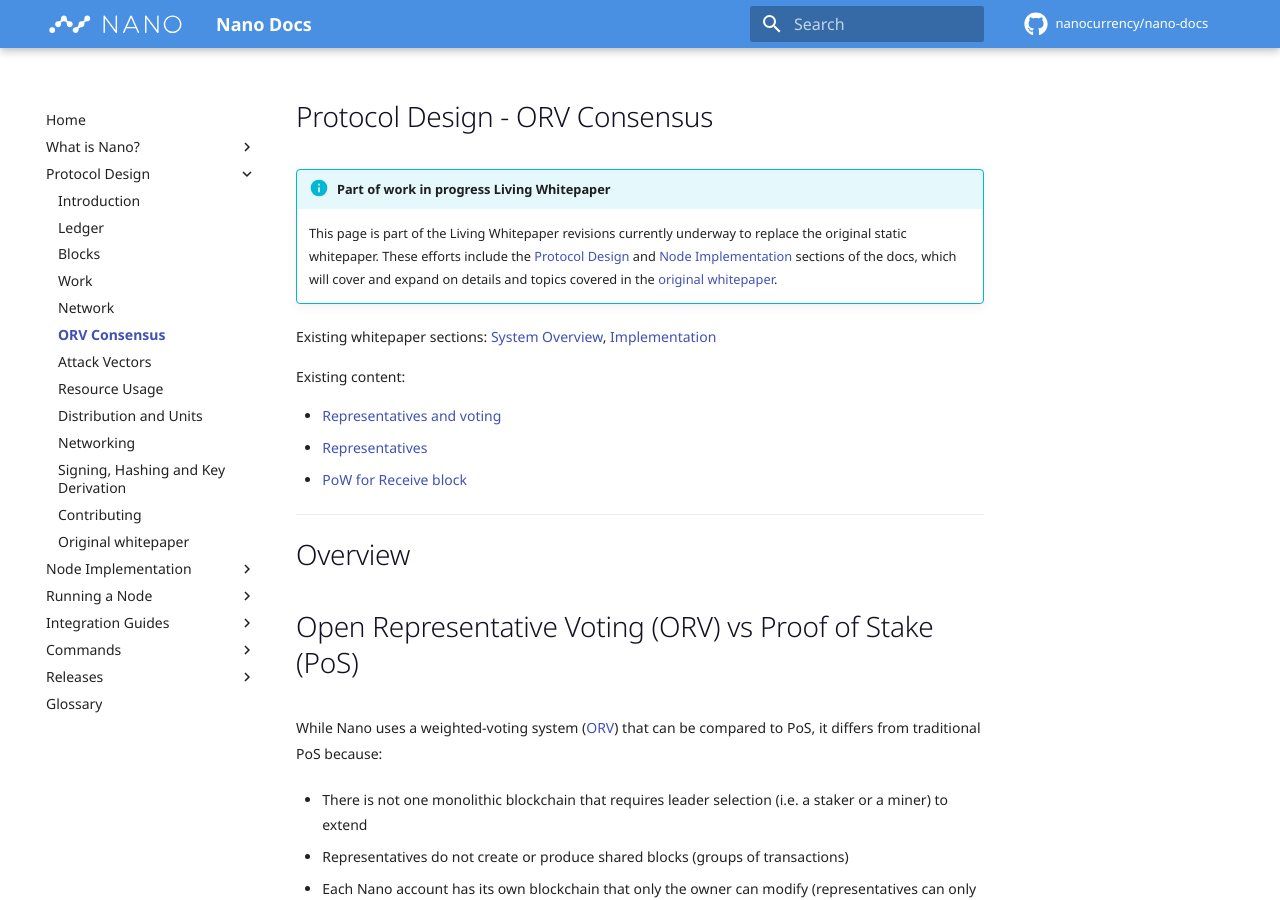
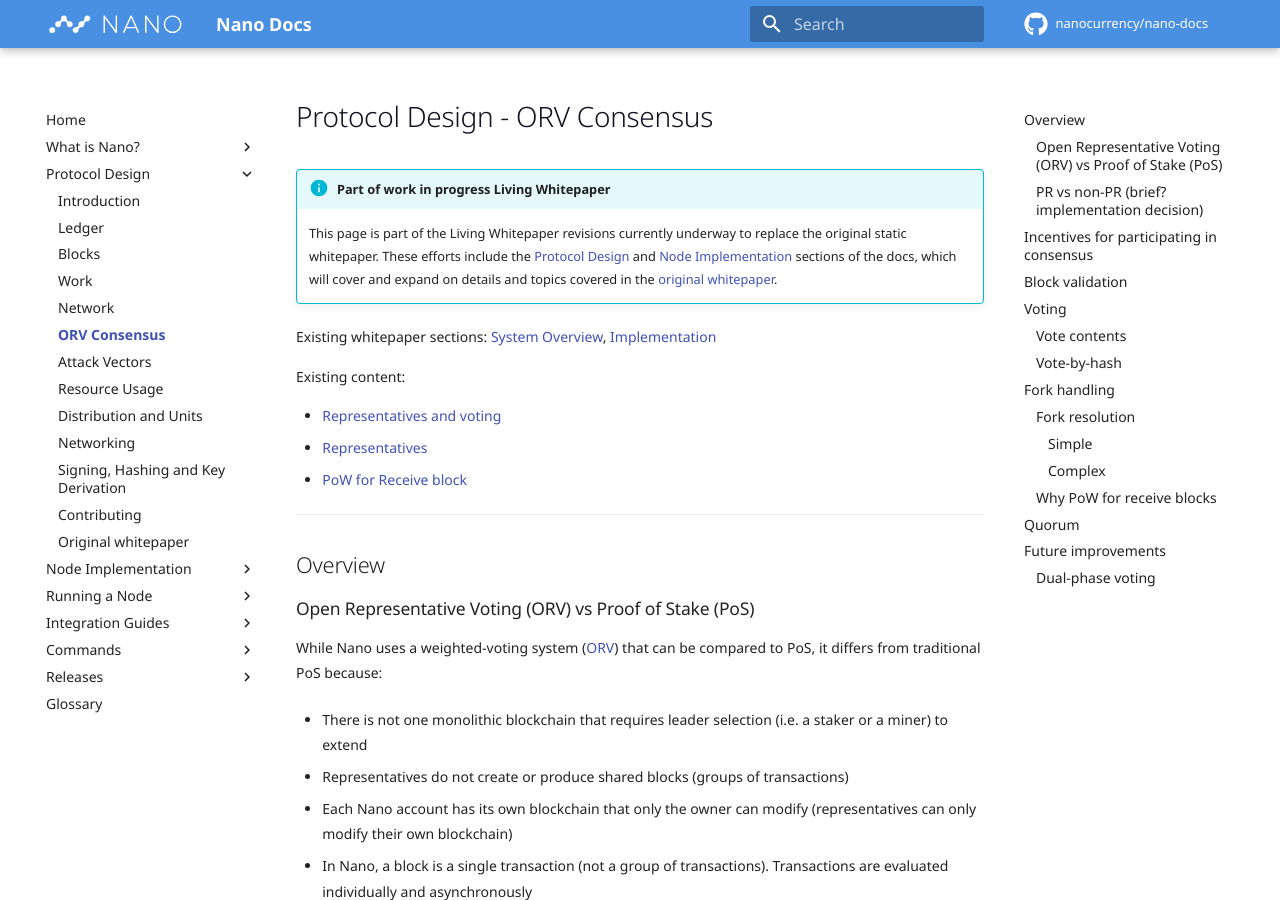
Before and after one commit to nanocurrency/nano-docs, an MkDocs documentation site: the page built from docs/protocol-design/orv-consensus.md, in a window 1280 px wide and 900 px high. Built offline with MkDocs 1.6.1 and Material for MkDocs 9.7.7, drawn with Linux system fonts in a browser that asks for light colours; comment, search, counter and statistics services are not loaded.

Commit message:
Update orv-consensus.md - Fix headers
Fixing header format per https://github.com/nanocurrency/nano-docs/pull/373#issuecomment-683170068

```diff
--- a/docs/protocol-design/orv-consensus.md
+++ b/docs/protocol-design/orv-consensus.md
@@ -14,9 +14,9 @@
 
 ---
 
-# Overview
+## Overview
 
-# Open Representative Voting (ORV) vs Proof of Stake (PoS)
+### Open Representative Voting (ORV) vs Proof of Stake (PoS)
 
 While Nano uses a weighted-voting system ([ORV](/protocol-design#orv-consensus)) that can be compared to PoS, it differs from traditional PoS because:
 
```
